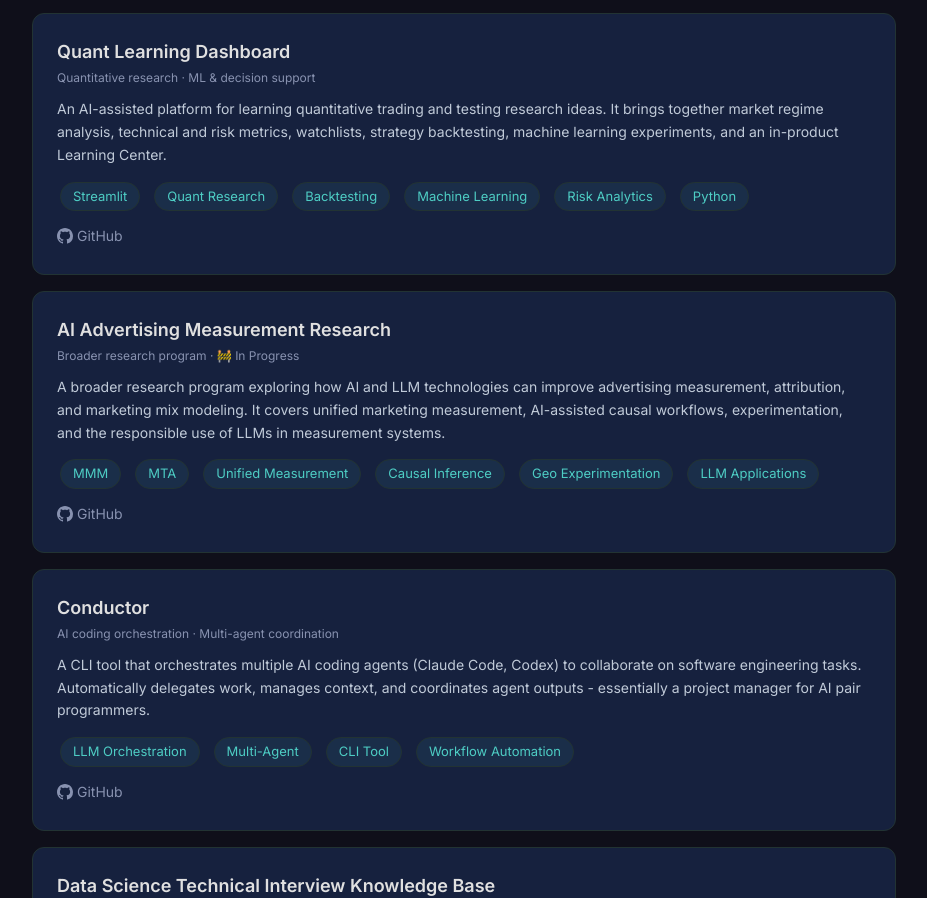
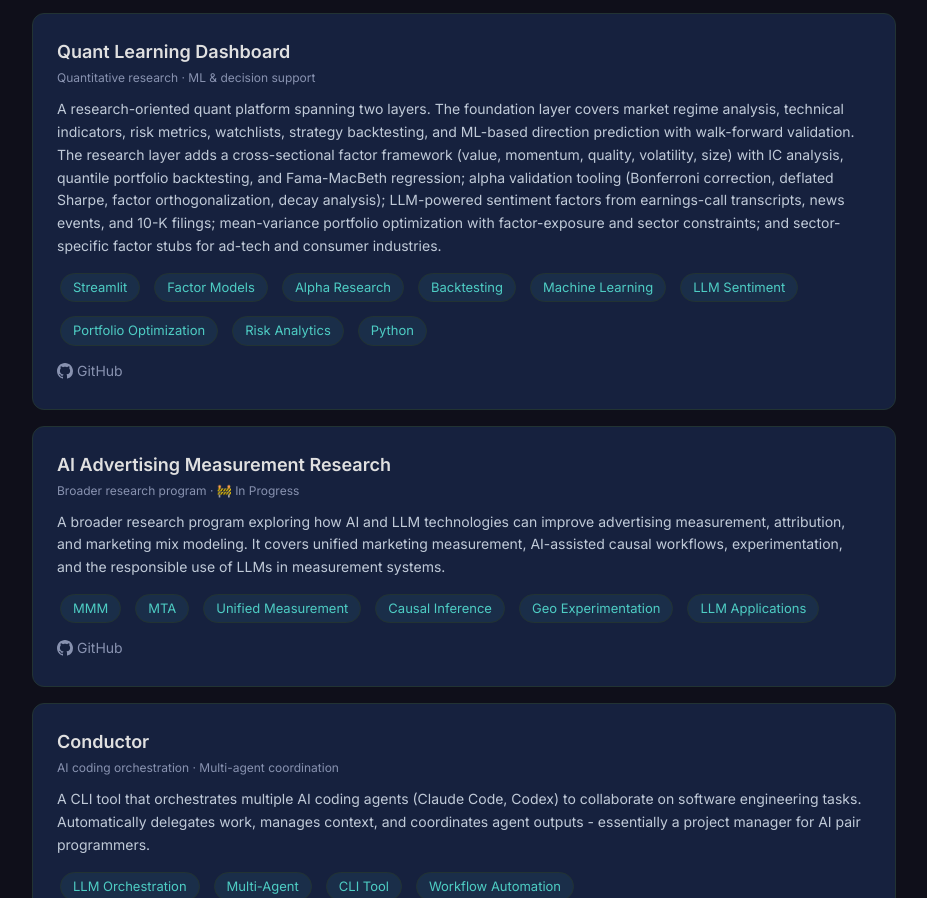
Before and after one commit to dpfai/ai-portfolio, a plain HTML site: page about.html in a window 1280 px wide. Shown: the part 1250-2148 px from the top of the page, without its empty margins (176-1103 px from the left). Drawn offline with nearby package versions, Linux system fonts and the light colour scheme.

Commit message:
Update Quant Learning Dashboard description: add factor framework, alpha validation, LLM sentiment, portfolio optimization, sector edge

```diff
--- a/about.html
+++ b/about.html
@@ -146,15 +146,24 @@
       <h3 class="font-semibold text-lg mb-1">Quant Learning Dashboard</h3>
       <p class="text-[#8892b0] text-xs mb-3">Quantitative research · ML &amp; decision support</p>
       <p class="text-[#c0cad8] text-sm leading-relaxed mb-3">
-        An AI-assisted platform for learning quantitative trading and testing research ideas. It brings
-        together market regime analysis, technical and risk metrics, watchlists, strategy backtesting,
-        machine learning experiments, and an in-product Learning Center.
+        A research-oriented quant platform spanning two layers. The foundation layer covers market
+        regime analysis, technical indicators, risk metrics, watchlists, strategy backtesting, and
+        ML-based direction prediction with walk-forward validation. The research layer adds a
+        cross-sectional factor framework (value, momentum, quality, volatility, size) with IC
+        analysis, quantile portfolio backtesting, and Fama-MacBeth regression; alpha validation
+        tooling (Bonferroni correction, deflated Sharpe, factor orthogonalization, decay analysis);
+        LLM-powered sentiment factors from earnings-call transcripts, news events, and 10-K filings;
+        mean-variance portfolio optimization with factor-exposure and sector constraints; and
+        sector-specific factor stubs for ad-tech and consumer industries.
       </p>
       <div class="flex flex-wrap gap-2">
         <span class="skill-tag">Streamlit</span>
-        <span class="skill-tag">Quant Research</span>
+        <span class="skill-tag">Factor Models</span>
+        <span class="skill-tag">Alpha Research</span>
         <span class="skill-tag">Backtesting</span>
         <span class="skill-tag">Machine Learning</span>
+        <span class="skill-tag">LLM Sentiment</span>
+        <span class="skill-tag">Portfolio Optimization</span>
         <span class="skill-tag">Risk Analytics</span>
         <span class="skill-tag">Python</span>
       </div>
```
